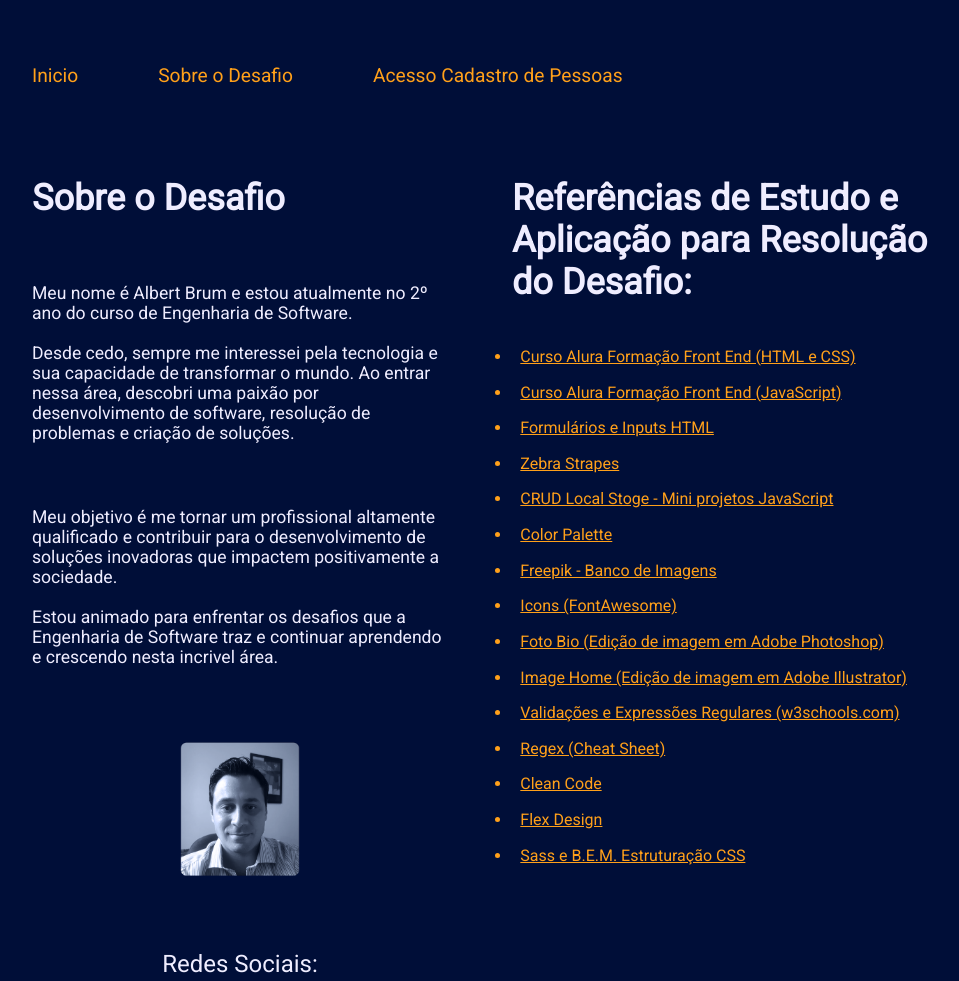
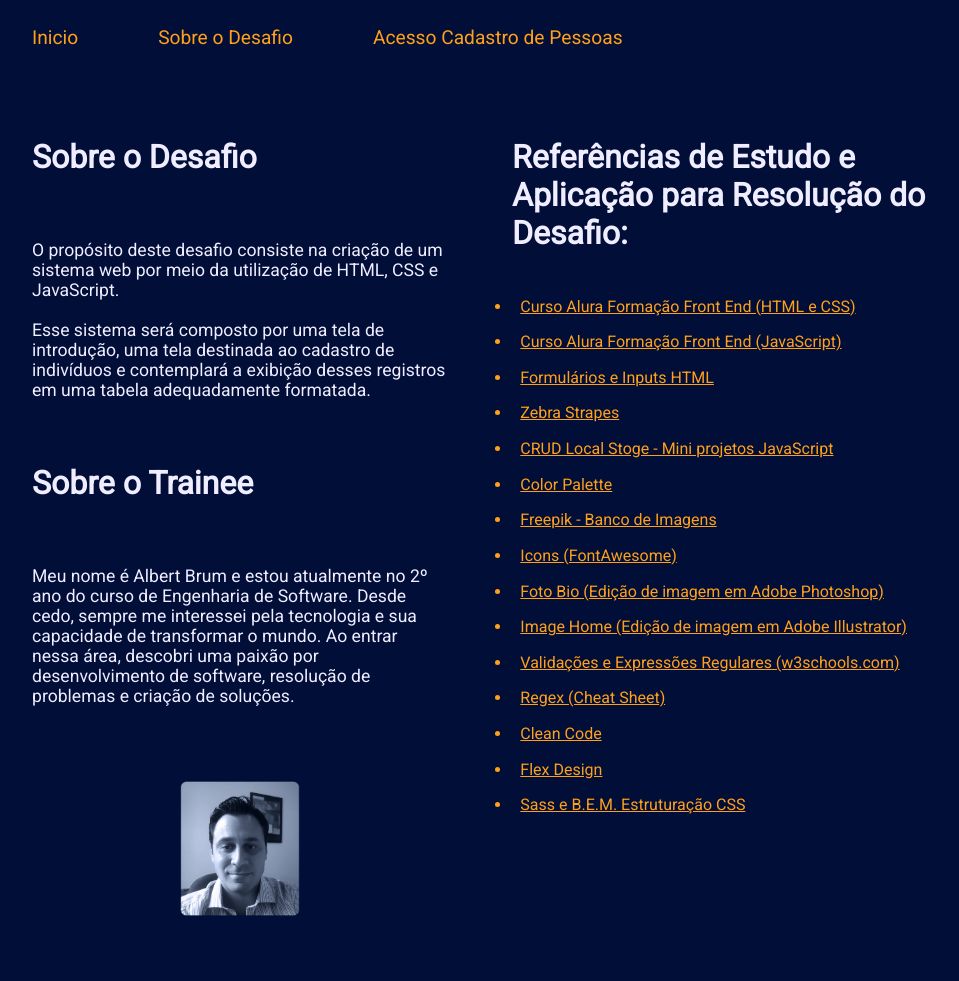
Before and after one commit to albertbrum/treinamento-desafio-01, a plain HTML site: page about.html in a window 1280 px wide. Shown: the top 981 px of the page, without its empty margins (160-1119 px from the left). Drawn offline with Linux system fonts and the light colour scheme.

Commit message:
Melhorias no layout e responsividade Inclusão de texto sobre o desafio.

```diff
--- a/about.html
+++ b/about.html
@@ -18,12 +18,11 @@
     <main class="presentation">
         <section class="presentation__content">
             <h1 class="presentation__content__title">Sobre o Desafio</h1>
-            <p class="presentation__content__about__text">Meu nome é Albert Brum e estou atualmente no 2º ano do curso de Engenharia de Software. <br><br>Desde cedo, sempre me interessei pela tecnologia e sua capacidade de transformar o mundo. Ao entrar nessa área, descobri uma paixão por desenvolvimento de software, resolução de problemas e criação de soluções.
+
+            <p class="presentation__content__about__text">O propósito deste desafio consiste na criação de um sistema web por meio da utilização de HTML, CSS e JavaScript. <br> <br>Esse sistema será composto por uma tela de introdução, uma tela destinada ao cadastro de indivíduos e contemplará a exibição desses registros em uma tabela adequadamente formatada.
             </p>
-            <p class="presentation__content__about__text">
-            Meu objetivo é me tornar um profissional altamente qualificado e contribuir para o desenvolvimento de soluções inovadoras que impactem positivamente a sociedade.
-            <br><br>
-            Estou animado para enfrentar os desafios que a Engenharia de Software traz e continuar aprendendo e crescendo nesta incrivel área.
+            <h1 class="presentation__content__title">Sobre o Trainee</h1>
+            <p class="presentation__content__about__text">Meu nome é Albert Brum e estou atualmente no 2º ano do curso de Engenharia de Software. Desde cedo, sempre me interessei pela tecnologia e sua capacidade de transformar o mundo. Ao entrar nessa área, descobri uma paixão por desenvolvimento de software, resolução de problemas e criação de soluções.
             </p>
             <div class="presentation__links">
                 <img class="presentation__image__about" src="assets/image.png" alt="Foto Albert Brum">
--- a/css/main.css
+++ b/css/main.css
@@ -26,6 +26,7 @@ body{
     flex-direction: column;
     font-family: var(--primary-font);
     position: relative;
+    background-color: #000e38;
 }
 
 main{
@@ -35,9 +36,10 @@ main{
     align-items: flex-start;
     width: 90%;
     margin: 5vh auto;
-    padding: 50px;
-    box-shadow: 1px 1px 10px var(--shadow-color);
+    padding: 2.5rem;
+    box-shadow: 1px 1px 3px var(--shadow-color);
     gap: 20px;
+    background-color: var(--secondary-color);
 }
 
 footer {
@@ -50,14 +52,11 @@ footer {
     font-weight: 400;
 }
 
-
 .header{
     display: flex;
-    padding: 1% 15% 1% 15%;
+    padding: 2% 15% 0% 15%;
     background-color: var(--primary-color);
-    height: 70px;
     text-align: left;
-    line-height: 2.5rem;
 }
 
 .header__menu{
--- a/css/records.css
+++ b/css/records.css
@@ -20,7 +20,10 @@
 }
 
 tr:nth-child(even) {
-    background-color: #eaecf0;
+    background-color: #d1d4da;
+}
+tr:nth-child(odd) {
+    background-color: #eeeff4;
 }
 
 .records th:last-child,
--- a/css/style.css
+++ b/css/style.css
@@ -53,8 +53,7 @@ a {
 .header{
     display: flex;
     justify-content: left;
-    padding: 5% 15%;
-    font-size: 0.6em;
+    padding: 2% 15% 5% 15%;
 }
 
 .header__menu{
@@ -89,7 +88,7 @@ a {
 }
 
 .presentation__content__title{
-    font-size: 2.25rem;
+    font-size: 2rem;
     font-family: var(--primary-font);
 }
 
```
Also changed, not shown: index.html (+2 -2 lines), assets/image-app.svg.
